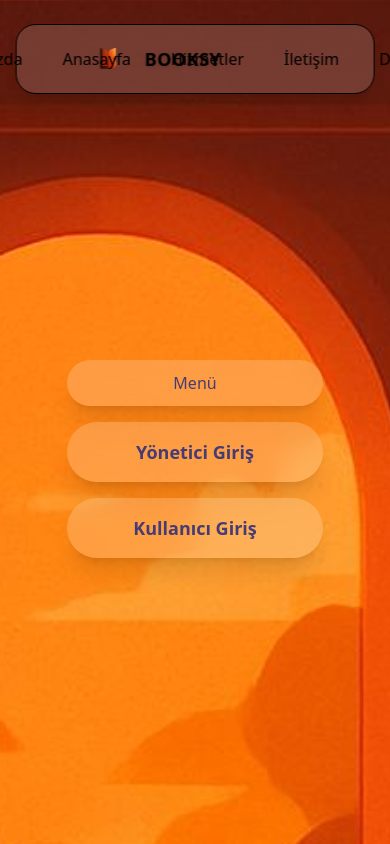
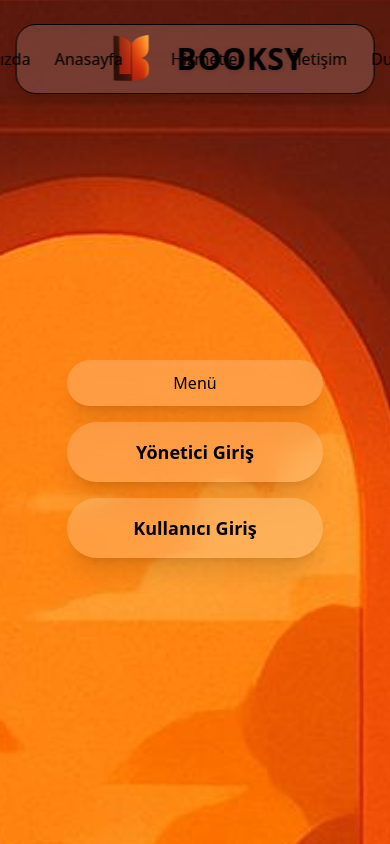
Before and after one commit to melseozs/kutuphane_yonetim_sistemi, a React (Vite) app: page / in a window 390 px wide. Shown: the top 844 px of the page. Built offline with nearby package versions, Linux system fonts and the light colour scheme.

Commit message:
anasayfa eklentileri

```diff
--- a/src/App.jsx
+++ b/src/App.jsx
@@ -1,6 +1,6 @@
 import React from 'react';
 import { Outlet, useLocation } from 'react-router-dom';
-//import Footer from './Components/Footer';
+import Footer from './Components/Footer';
 import Header from './Components/Header';
 
 function App() {
@@ -13,7 +13,7 @@ function App() {
         <Outlet />
       </div>
 
-      {/* {!gizliFooterPathleri.includes(location.pathname) && <Footer />} */}
+       {!gizliFooterPathleri.includes(location.pathname) && <Footer />}
     </div>
   );
 
--- a/src/Components/Header.jsx
+++ b/src/Components/Header.jsx
@@ -1,35 +1,63 @@
-import React from 'react';
+import React, { useState } from 'react';
 import { Link } from 'react-router-dom';
 import logo from '../assets/logo.jpeg';
 
 function Header() {
+  const [showServices, setShowServices] = useState(false);
+
   return (
     <header className="fixed top-6 left-1/2 transform -translate-x-1/2 z-50 w-[92%] h-[70px] bg-[rgba(255,255,255,0.15)] backdrop-blur-xl shadow-lg rounded-[20px] px-10 border border-black border-opacity-20">
-  <div className="relative h-full flex items-center justify-center">
+      <div className="relative h-full flex items-center justify-between">  {/* items-center ile dikeyde ortalama, justify-between ile iki kenara yerleştirme */}
 
-    {/* Logo - Sol Üstte */}
-    <div className="absolute left-8 flex items-center space-x-4">
-      <img src={logo} alt="Logo" className="h-10 w-10 rounded-xl" />
-      <span className="text-black font-bold text-lg tracking-wide drop-shadow">
-        BOOKSY
-      </span>
-    </div>
+        {/* Logo */}
+        <div className="absolute left-8 flex items-center">
+          <img src={logo} alt="Logo" className="h-22 w-22 rounded-xl" />
+          <span className="text-black font-bold text-3xl tracking-wide drop-shadow">
+            BOOKSY
+          </span>
+        </div>
 
-    {/* Navigasyon - Tam Ortalanmış */}
-    <nav className="flex space-x-10 text-center">
-  <Link to="/about" className="text-black hover:text-gray-800 font-medium transition nav-link">Hakkımızda</Link>
-  <Link to="/" className="text-black hover:text-gray-800 font-medium transition nav-link">Anasayfa</Link>
-  <Link to="/about" className="text-black hover:text-gray-800 font-medium transition nav-link">Hizmetler</Link>
-  <Link to="/contact" className="text-black hover:text-gray-800 font-medium transition nav-link">İletişim</Link>
-  <Link to="/duyurular" className="text-black hover:text-gray-800 font-medium transition nav-link">Duyurular</Link>
-</nav>
+        {/* Navigasyon */}
+        <nav className="flex space-x-10 text-center relative w-full justify-center items-center"> {/* justify-center ile tüm menüyü ortala, items-center ile dikeyde hizala */}
+          <Link to="/about" className="text-black hover:text-[#ece8de] font-medium transition nav-link mx-3">Hakkımızda</Link>
+          <Link to="/" className="text-black hover:text-[#ece8de] font-medium transition nav-link mx-3">Anasayfa</Link>
 
+          {/* Hizmetler Dropdown */}
+          <div
+            className="relative group text-center p-4 hover:bg-[rgba(255,255,255,0.15)] hover:rounded-lg transition duration-300 m-2"
+            onMouseEnter={() => setShowServices(true)}
+            onMouseLeave={() => setShowServices(false)}
+          >
+            <span className="text-black hover:text-[#ece8de] font-medium transition nav-link cursor-pointer mx-3">
+              Hizmetler
+            </span>
+            <div className={`absolute left-0 ${showServices ? 'block' : 'hidden'} bg-[rgba(255,255,255,0.67)] shadow-lg rounded-lg mt-4 w-48 z-20`}>
+              <div className="p-2 hover:bg-orange-50 transition duration-300 rounded-lg">
+                <Link to="/kullanici-islemleri" className="text-black text-lg">Kullanıcı İşlemleri</Link>
+              </div>
+              <div className="p-2 hover:bg-orange-50 transition duration-300 rounded-lg">
+                <Link to="/admin" className="text-black text-lg">Yönetici İşlemleri</Link>
+              </div>
+              <div className="p-2 hover:bg-orange-50 transition duration-300 rounded-lg">
+                <Link to="/odunc-geciktirme" className="text-black text-lg">Ödünç Geciktirme Ücretleri</Link>
+              </div>
+              <div className="p-2 hover:bg-orange-50 transition duration-300 rounded-lg">
+                <Link to="/nadide-eserler" className="text-black text-lg">Nadide Eserler</Link>
+              </div>
+              <div className="p-2 hover:bg-orange-50 transition duration-300 rounded-lg">
+                <Link to="/katalog" className="text-black text-lg">Online Katalog</Link>
+              </div>
+              <div className="p-2 hover:bg-orange-50 transition duration-300 rounded-lg">
+                <Link to="/calisma-alanlari" className="text-black text-lg">Salonlar ve Çalışma Alanları</Link>
+              </div>
+            </div>
+          </div>
 
-
-
-  </div>
-</header>
-
+          <Link to="/contact" className="text-black hover:text-[#ece8de] font-medium transition nav-link mx-3">İletişim</Link>
+          <Link to="/duyurular" className="text-black hover:text-[#ece8de] font-medium transition nav-link mx-3">Duyurular</Link>
+        </nav>
+      </div>
+    </header>
   );
 }
 
--- a/src/Services/AdminPage.jsx
+++ /dev/null
@@ -1,33 +0,0 @@
-import React from 'react';
-import { useNavigate } from 'react-router-dom';
-
-function AdminPage() {
-  const navigate = useNavigate();
-
-  return (
-    <div className="flex items-center justify-center min-h-screen bg-neutral-50">
-      <div className="bg-pink-50 p-8 rounded-lg shadow-lg w-120 h-86">
-        <h2 className="text-2xl font-bold text-center mb-6">Admin Girişi</h2>
-        <input
-          type="text"
-          placeholder="Ad"
-          className="w-full p-2 mb-4 border rounded-md focus:outline-none focus:ring-2 focus:ring-black"
-        />
-        <input
-          type="password"
-          placeholder="Şifre"
-          className="w-full p-2 mb-4 border rounded-md focus:outline-none focus:ring-2 focus:ring-black"
-        />
-
-        <button
-          className="w-full bg-gray-200 text-black py-2 rounded-md hover:bg-gray-300 pb-7"
-          onClick={() => navigate('/dashboard')}
-        >
-          Giriş Yap
-        </button>
-      </div>
-    </div>
-  );
-}
-
-export default AdminPage;
--- a/src/index.css
+++ b/src/index.css
@@ -6,7 +6,7 @@
   font-weight: 400;
 
   color-scheme: light dark;
-  color: rgba(255, 255, 255, 0.87);
+  color: rgba(0, 0, 0, 0.87);
   background-color: #ffebeb;
 
   font-synthesis: none;
@@ -20,7 +20,6 @@ body {
   min-width: 320px;
   min-height: 100vh;
   box-sizing: border-box;
-  background-color: rgba(207, 227, 225, 0.7);
   display: block;
 }
 
@@ -46,7 +45,7 @@ button:focus-visible {
 
 @media (prefers-color-scheme: light) {
   :root {
-    color: #213547;
+
     background-color: #ffffff;
   }
 }
@@ -61,7 +60,7 @@ button:focus-visible {
   position: absolute;
   width: 100%;
   height: 2px;
-  background-color: #463C74;
+  background-color: #35241b;
   bottom: 0;
   left: -100%;
   transition: left 0.3s ease;
@@ -82,7 +81,7 @@ button:focus-visible {
   left: 0;
   width: 0%;
   height: 2px;
-  background-color: #463C74;
+  background-color: #35241b;
   transition: width 0.3s ease-in-out;
 }
 
--- a/src/pages/Anasayfa.jsx
+++ b/src/pages/Anasayfa.jsx
@@ -10,7 +10,7 @@ function Anasayfa() {
     { title: 'Kullanıcı İşlemleri', image: 'src/assets/service1.jpeg', link: '/kullanici-islemleri' },
     { title: 'Ödünç Geciktirme Ücretleri', image: 'src/assets/service2.jpeg', link: '/odunc-geciktirme' },
     { title: 'Online Katalog', image: 'src/assets/service3.jpeg', link: '/online-katalog' },
-    { title: 'Yönetici İşlemleri', image: 'src/assets/service4.jpeg', link: '/admin' },
+    { title: 'Yönetici İşlemleri', image: 'src/assets/service4.jpeg', link:'/admin'},
     { title: 'Bilgi Kütüphane', image: 'src/assets/service5.jpeg', link: '/faq' },
     { title: 'Nadide Eserler', image: 'src/assets/service6.jpeg', link: '/nadide-eserler' },
   ];
@@ -28,19 +28,19 @@ function Anasayfa() {
           <div className="flex flex-col items-center justify-center space-y-4 z-20 mt-90">
             <button
               onClick={() => setShowMenu(true)}
-              className="w-64 px-12 py-4 text-[#463C74] bg-white/20 hover:bg-white/30 backdrop-blur-md shadow-xl transition-all duration-300 font-semibold text-lg rounded-full"
+              className="w-64 px-12 py-4 text-[#000000] bg-white/20 hover:bg-white/30 backdrop-blur-md shadow-xl transition-all duration-300 font-semibold text-lg rounded-full"
             >
               Menü
             </button>
             <Link
               to="/admin"
-              className="w-64 px-12 py-4 text-[#463C74] bg-white/20 hover:bg-white/30 backdrop-blur-md shadow-xl transition-all duration-300 font-semibold text-lg text-center rounded-full"
+              className="w-64 px-12 py-4 text-[#000000] bg-white/20 hover:bg-white/30 backdrop-blur-md shadow-xl transition-all duration-300 font-semibold text-lg text-center rounded-full"
             >
               Yönetici Giriş
             </Link>
             <Link
               to="/kullanici-islemleri"
-              className="w-64 px-12 py-4 text-[#463C74] bg-white/20 hover:bg-white/30 backdrop-blur-md shadow-xl transition-all duration-300 font-semibold text-lg text-center rounded-full"
+              className="w-64 px-12 py-4 text-[#000000] bg-white/20 hover:bg-white/30 backdrop-blur-md shadow-xl transition-all duration-300 font-semibold text-lg text-center rounded-full"
             >
               Kullanıcı Giriş
             </Link>
--- a/src/pages/admin/AdminPage.jsx
+++ b/src/pages/admin/AdminPage.jsx
@@ -19,7 +19,7 @@ const AdminPage = () => {
 
   return (
     <div className="min-h-screen bg-[#FAEEE7] flex justify-center items-center">
-      <form onSubmit={handleLogin} className="bg-white p-8 rounded-lg shadow-md w-80 space-y-4">
+      <form onSubmit={handleLogin} className="bg-white p-8 rounded-lg shadow-md w-96 h-80 space-y-4 flex flex-col justify-between items-center">
         <h2 className="text-2xl font-bold text-center mb-4">Admin Girişi</h2>
         <input
           type="text"
```
Also changed, not shown: src/Components/Footer.jsx (+27 -27 lines).
